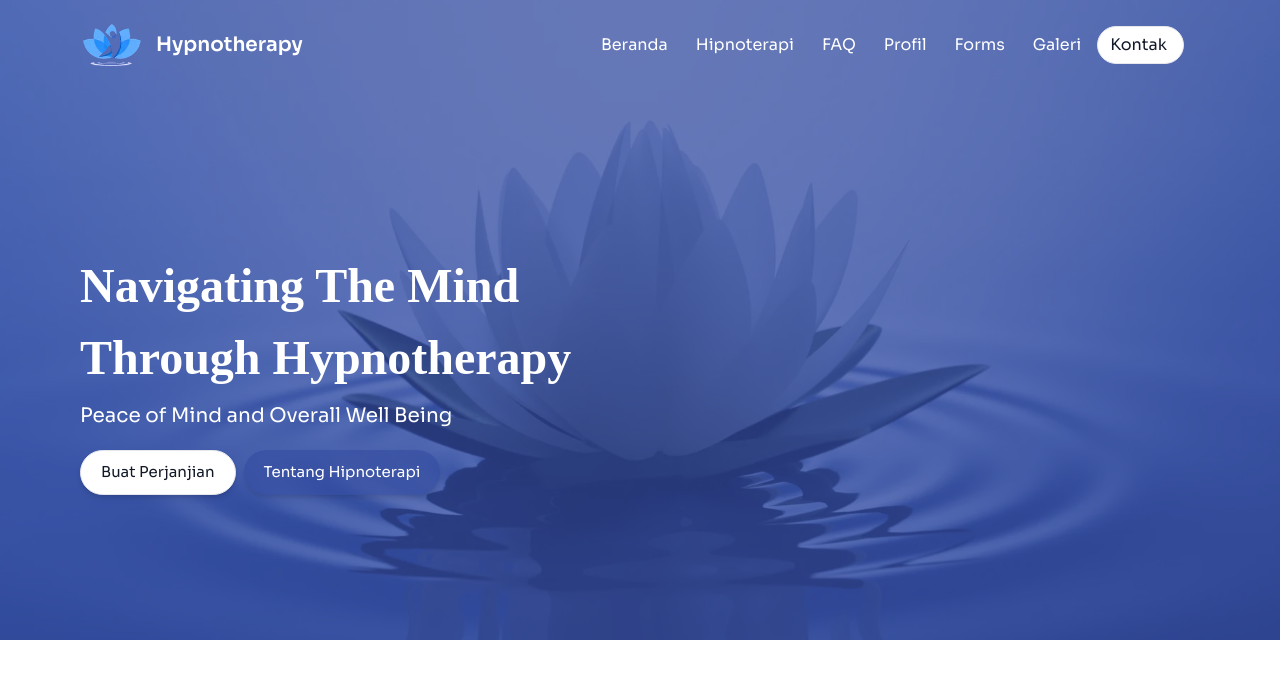
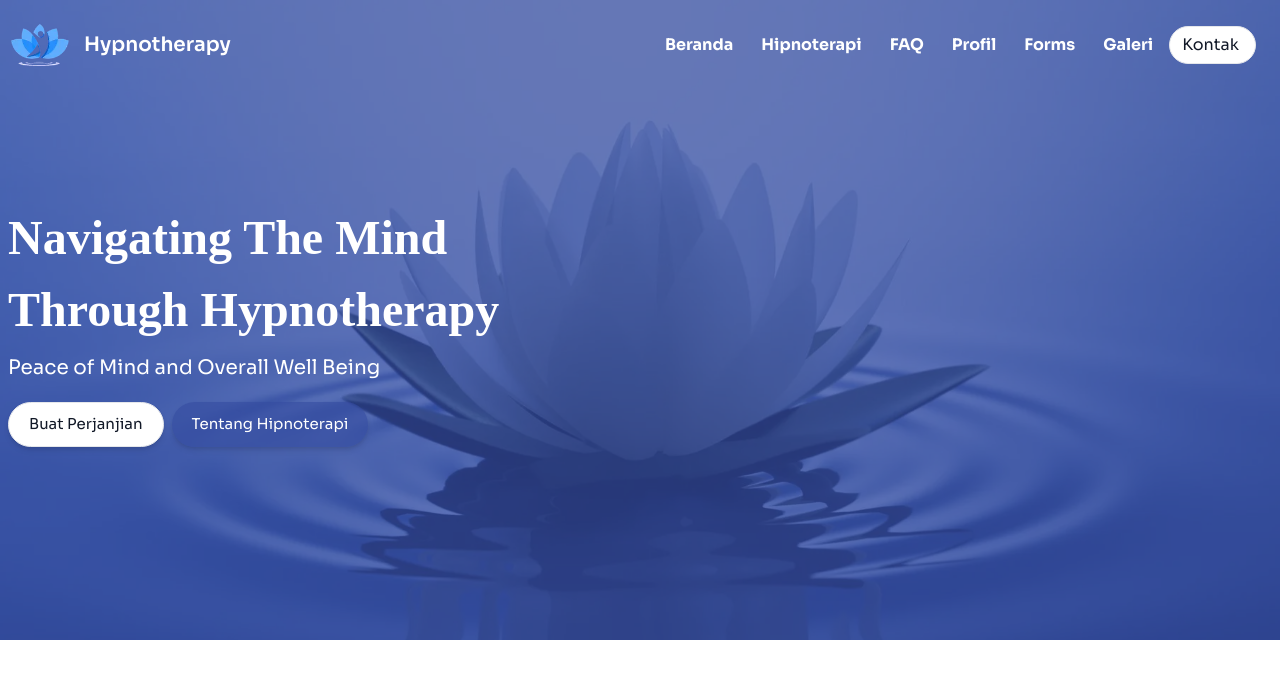
Before and after one commit to elprosdpp/front-terapi-tailwind, a Vue app: page / in a window 1280 px wide. Shown: the top 678 px of the page. Built offline with nearby package versions, Linux system fonts and the light colour scheme.

Commit message:
fix navbar & jumbotron

```diff
--- a/src/components/Navbar.vue
+++ b/src/components/Navbar.vue
@@ -1,5 +1,7 @@
 <template>
-  <nav class="px-2 sm:px-20 py-2.5 dark:bg-gray-900 fixed w-full z-20 top-0 left-0">
+  <nav
+    class="px-6 sm:px-20 py-2.5 dark:bg-gray-900 fixed w-full z-20 top-0 left-0 lg:px-2"
+  >
     <div class="container flex flex-wrap justify-between items-center mx-auto">
       <a href="https://flowbite.com/" class="flex items-center">
         <img
@@ -8,8 +10,8 @@
           alt="Flowbite Logo"
         />
         <span class="self-center text-xl font-semibold whitespace-nowrap text-white"
-          >Hypnotherapy</span
-        >
+          >Hypnotherapy
+        </span>
       </a>
       <div class="flex md:order-2">
         <ul
@@ -18,7 +20,7 @@
           <li>
             <a
               href="#"
-              class="block py-2 pr-4 pl-3 text-[16px] text-white"
+              class="block py-2 pr-4 pl-3 text-[16px] font-bold text-white"
               aria-current="page"
               >Beranda</a
             >
@@ -26,7 +28,7 @@
           <li>
             <a
               href="#"
-              class="block py-2 pr-4 pl-3 text-[16px] text-white"
+              class="block py-2 pr-4 pl-3 text-[16px] font-bold text-white"
               aria-current="page"
               >Hipnoterapi</a
             >
@@ -34,7 +36,7 @@
           <li>
             <a
               href="#"
-              class="block py-2 pr-4 pl-3 text-[16px] text-white"
+              class="block py-2 pr-4 pl-3 text-[16px] font-bold text-white"
               aria-current="page"
               >FAQ</a
             >
@@ -42,7 +44,7 @@
           <li>
             <a
               href="#"
-              class="block py-2 pr-4 pl-3 text-[16px] text-white"
+              class="block py-2 pr-4 pl-3 text-[16px] font-bold text-white"
               aria-current="page"
               >Profil</a
             >
@@ -50,7 +52,7 @@
           <li>
             <a
               href="#"
-              class="block py-2 pr-4 pl-3 text-[16px] text-white"
+              class="block py-2 pr-4 pl-3 text-[16px] font-bold text-white"
               aria-current="page"
               >Forms</a
             >
@@ -58,7 +60,7 @@
           <li>
             <a
               href="#"
-              class="block py-2 pr-4 pl-3 text-[16px] text-white"
+              class="block py-2 pr-4 pl-3 text-[16px] font-bold text-white"
               aria-current="page"
               >Galeri</a
             >
@@ -66,7 +68,7 @@
           <li>
             <a
               href="#"
-              class="block py-2 pr-4 pl-3 text-[16px] font-medium text-center text-gray-900 bg-white border border-gray-200 rounded-full focus:outline-none hover:bg-gray-100 hover:text-blue-700 focus:z-10 focus:ring-4 focus:ring-gray-200 dark:focus:ring-gray-700 dark:bg-gray-800 dark:text-gray-400 dark:border-gray-600 dark:hover:text-white dark:hover:bg-gray-700"
+              class="block py-2 pr-4 pl-3 text-[16px] font-bold font-medium text-center text-gray-900 bg-white border border-gray-200 rounded-full focus:outline-none hover:bg-gray-100 hover:text-blue-700 focus:z-10 focus:ring-4 focus:ring-gray-200 dark:focus:ring-gray-700 dark:bg-gray-800 dark:text-gray-400 dark:border-gray-600 dark:hover:text-white dark:hover:bg-gray-700"
               >Kontak</a
             >
           </li>
--- a/src/views/HomeView.vue
+++ b/src/views/HomeView.vue
@@ -2,10 +2,12 @@
   <!-- Slider -->
   <div class="bg-dBlue opacity-75 w-full h-[40rem] absolute" />
   <div class="w-full h-[40rem] bg-slider bg-cover">
-    <div class="absolute px-20 py-2.5 z-50 top-[30%] w-[55%]">
-      <h1 class="text-[3rem] font-bold text-white font-sans">
+    <div class="relative top-[20%] px-6 sm:px-20 py-2.5 w-full z-20 lg:top-[30%] lg:px-2">
+      <div class="container flex flex-col mx-auto">
+        <h1 class="text-[3rem] font-bold text-white font-sans lg:w-[41%]">
           Navigating The Mind Through Hypnotherapy
         </h1>
+        <!-- <h1 class="text-[3rem] font-bold text-white font-sans">Through Hypnotherapy</h1> -->
         <p class="text-white text-xl mt-2">Peace of Mind and Overall Well Being</p>
         <div class="flex mt-5">
           <button
@@ -20,6 +22,7 @@
           >
             Tentang Hipnoterapi
           </button>
+        </div>
       </div>
     </div>
   </div>
```
Lines whose indentation alone changed are shown as unchanged.
